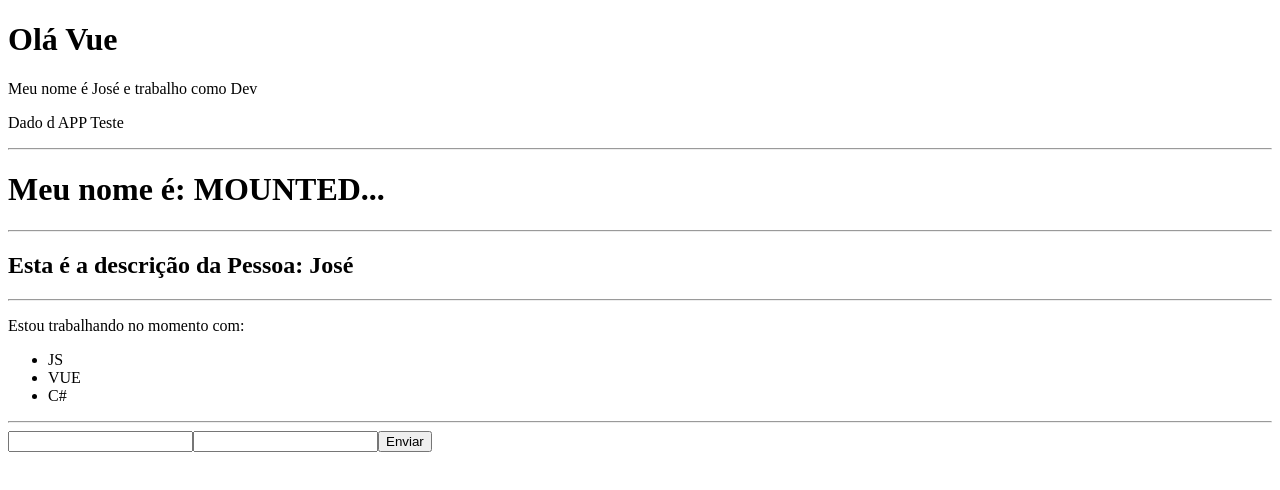
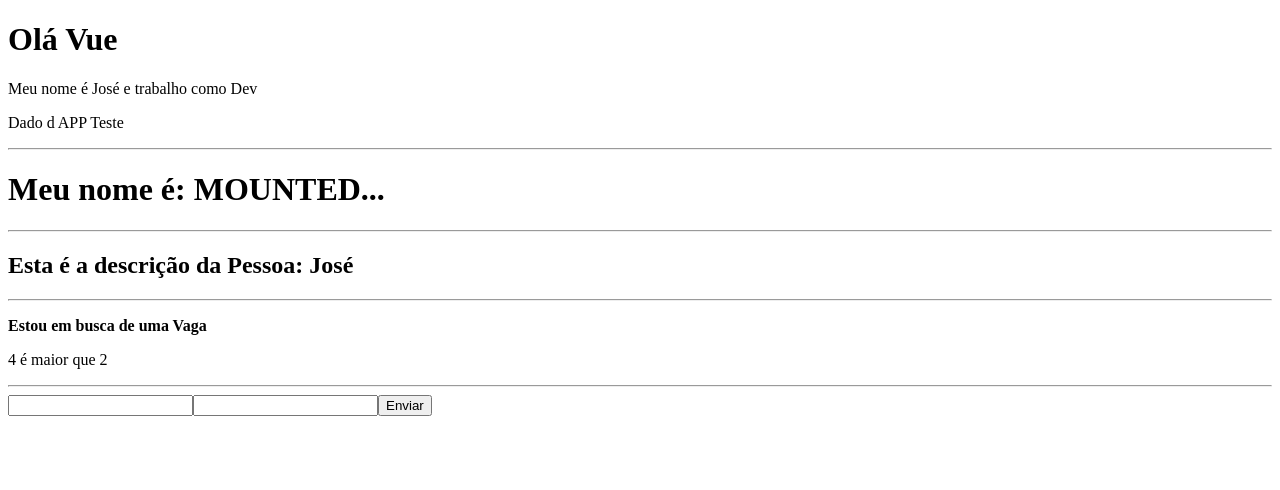
Before and after one commit to josemalcher/Hora-de-Codar-vue3, a Vue app in the folder 04-Utilizando-o-Vue-CLI/projeto_cli_vue/: page / in a window 1280 px wide. Shown: the top 490 px of the page. Built offline with nearby package versions, Linux system fonts and the light colour scheme.

Commit message:
9 - Conhecendo as diretivas (v-if, v-show, v-for)

```diff
--- a/04-Utilizando-o-Vue-CLI/projeto_cli_vue/src/components/Info.vue
+++ b/04-Utilizando-o-Vue-CLI/projeto_cli_vue/src/components/Info.vue
@@ -1,5 +1,6 @@
 <template>
   <div>
+    <div v-if="ocupacao">
       <p>Estou trabalhando no momento com:</p>
       <ul>
         <li>JS</li>
@@ -7,11 +8,24 @@
         <li>C#</li>
       </ul>
     </div>
+    <div v-else>
+      <p><strong>Estou em busca de uma Vaga</strong></p>
+      <p v-show="email_view"><strong>Meu email é: teste@teste.com</strong></p>
+    </div>
+    <p v-if="4 > 2">4 é maior que 2</p>
+
+  </div>
 </template>
 
 <script>
 export default {
-  name: "Info"
+  name: "Info",
+  data() {
+    return {
+      ocupacao: false,
+      email_view: false
+    }
+  }
 }
 </script>
 
```
Also changed, not shown: 1 other file (tests, documents, lock files or other folders). Lines whose indentation alone changed are shown as unchanged.
